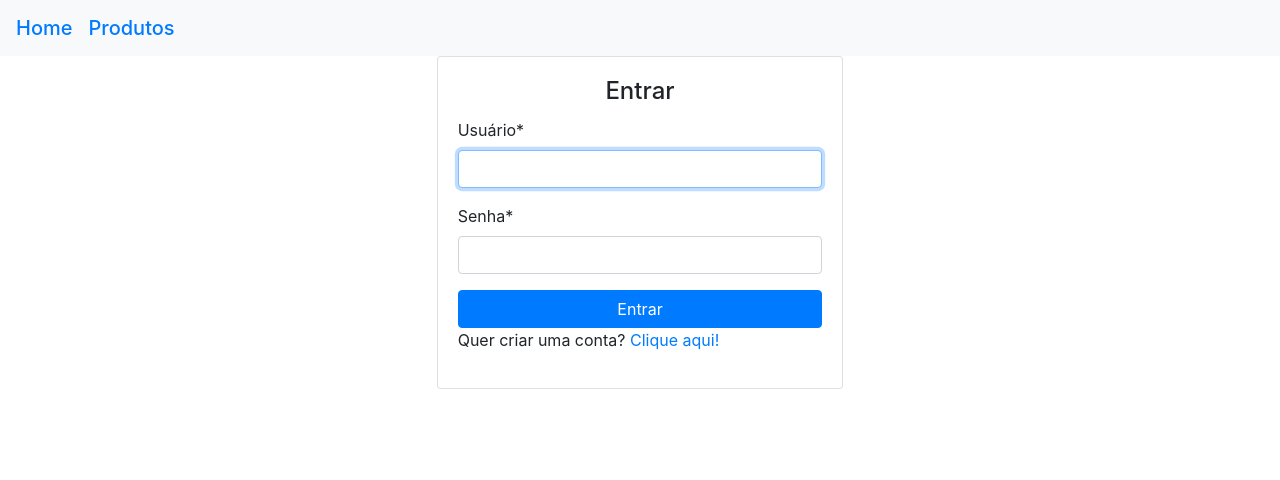
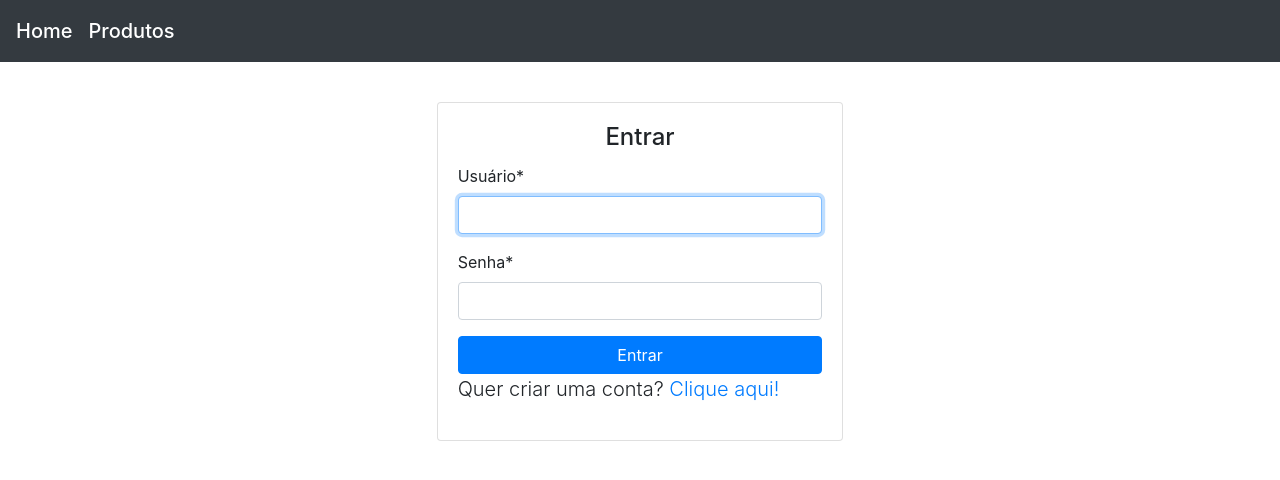
Before and after one commit to fabriciocovalesci/django-ecommerce, a Django app: page /accounts/login/ in a window 1280 px wide. Shown: the top 480 px of the page. Run offline with Django 3.2, Linux system fonts and the light colour scheme; parts of the project's set-up code (start-up, migrations or seed data) failed here and were passed over; some libraries are stand-ins or nearby versions.

Commit message:
Adicionado bootstrap, nas paginas que faltavam

```diff
--- a/static/css/estilos.css
+++ b/static/css/estilos.css
@@ -0,0 +1,5 @@
+
+
+.auth-card {
+    margin-top: 40px !important;
+}
--- a/templates/base.html
+++ b/templates/base.html
@@ -9,25 +9,25 @@
         integrity="sha384-Gn5384xqQ1aoWXA+058RXPxPg6fy4IWvTNh0E263XmFcJlSAwiGgFAW/dAiS6JXm" crossorigin="anonymous">
     <link rel="stylesheet" href="{% static '/css/estilos.css' %}">
     <link rel="stylesheet" href="{% static '/fontawesome/css/all.css' %}">
-        <title>Teste</title>
+        <title>Loja Virtual</title>
 </head>
 
 <body>
-    <div class="navbar navbar-expand-lg navbar-light bg-light">
-        <span class="navbar-brand mb-0 h1"><a href="{% url 'home' %}">Home</a></span>
-        <span class="navbar-brand mb-0 h1"><a href="{% url 'produtos' %}">Produtos</a></span>
+    <div class="navbar navbar-expand-lg  navbar-dark bg-dark">
+        <span class="navbar-text navbar-brand mb-0 h1"><a href="{% url 'home' %}">Home</a></span>
+        <span class="navbar-text navbar-brand mb-0 h1"><a href="{% url 'produtos' %}">Produtos</a></span>
         {% if user.is_authenticated %}
-        <span class="navbar-brand mb-0 h1"><a href="{% url 'cadastro_produtos' %}">Cadastro produtos</a></span>
+        <span class="navbar-text navbar-brand mb-0 h1"><a href="{% url 'cadastro_produtos' %}">Cadastro produtos</a></span>
         {% endif %}
     </div>
 
     {% block content %}
     <ul class="sidebar-nav">
         {% if user.is_authenticated %}
-        <li>Usuário: {{ user.get_username }}</li>
-        <li><a href="{% url 'logout' %}?next={{request.path}}">Logout</a></li>
+        <li class="lead">Usuário: {{ user.get_username }}</li>
+        <li class="lead"><a href="{% url 'logout' %}?next={{request.path}}">Logout</a></li>
         {% else %}
-        <li><a href="{% url 'login'%}?next={{request.path}}">Login</a></li>
+        <li class="lead"><a href="{% url 'login'%}?next={{request.path}}">Login</a></li>
         {% endif %}
     </ul>
 
--- a/templates/registration/login.html
+++ b/templates/registration/login.html
@@ -19,7 +19,7 @@
                     <button type="submit" class="btn btn-primary btn-block">Entrar</button>
                 </form>
 
-                <p class="change-form-p">Quer criar uma conta? <a href="/accounts/register">Clique aqui!</a></p>
+                <p class="lead change-form-p">Quer criar uma conta? <a href="/accounts/register">Clique aqui!</a></p>
             </div>
         </div>
     </div>
```
